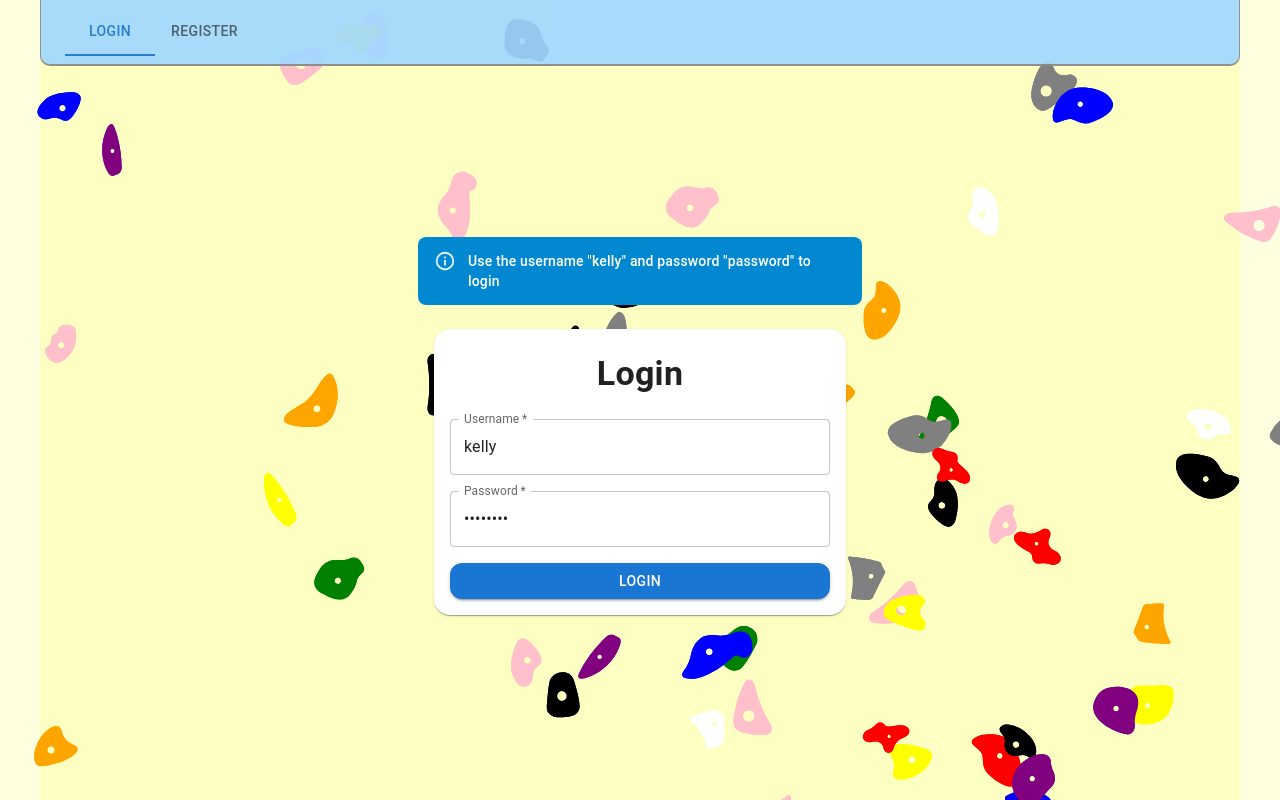
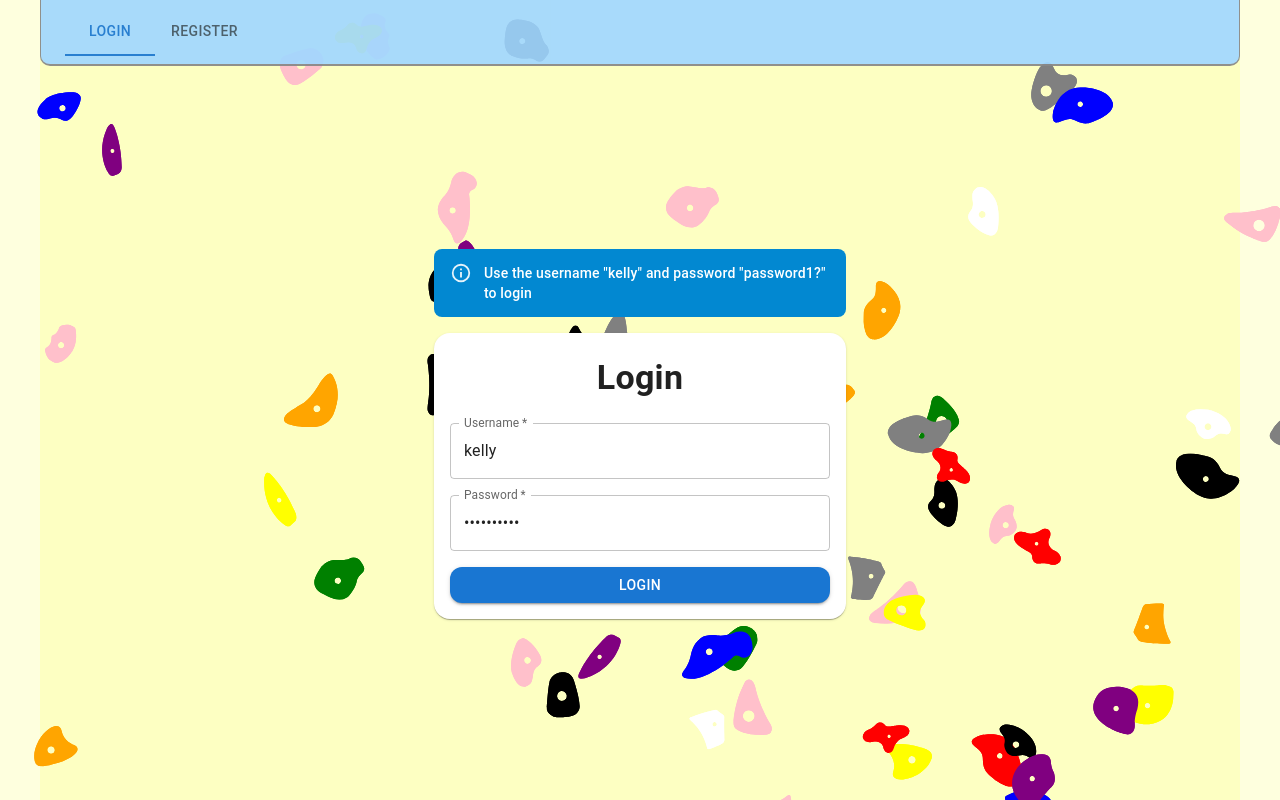
Before and after one commit to kellyr27/Indoor-Climbing-Log-2.0, a React (Create React App) app: page /login in a window 1280 px wide. Built offline with nearby package versions, Linux system fonts and the light colour scheme.

Commit message:
Minor improvements for production

```diff
--- a/src/App.js
+++ b/src/App.js
@@ -1,5 +1,4 @@
 import './App.css';
-import { BrowserRouter as Router } from 'react-router-dom';
 import AppRoutes from './routes/AppRoutes'
 import { AuthProvider } from './context/AuthContext';
 import {HoldsBackgroundProvider} from './context/HoldsBackgroundContext';
--- a/src/pages/AscentPage/components/AscentCard.js
+++ b/src/pages/AscentPage/components/AscentCard.js
@@ -109,7 +109,7 @@ const AscentCard = () => {
                 <Button variant="contained" color="primary" onClick={handleEditClick} sx={{borderRadius: 3}}>
                     Edit
                 </Button>
-                <Button variant="contained" color="warning" onClick={handleClickOpen} sx={{borderRadius: 3}}>
+                <Button variant="contained" style={{backgroundColor: 'red', color: 'white'}} onClick={handleClickOpen} sx={{borderRadius: 3}}>
                     Delete
                 </Button>
             </CardActions>
@@ -130,7 +130,7 @@ const AscentCard = () => {
                     <Button onClick={handleClose}>
                         Cancel
                     </Button>
-                    <Button onClick={handleDelete} color="warning">
+                    <Button onClick={handleDelete}>
                         Delete
                     </Button>
                 </DialogActions>
--- a/src/pages/AscentsPage/AscentsPage.js
+++ b/src/pages/AscentsPage/AscentsPage.js
@@ -36,8 +36,6 @@ const AscentsPage = () => {
                     routeGrade: item.route.grade,
                     routeColour: item.route.colour,
                 }));
-
-                console.log('dataWithIds', dataWithIds)
 
                 // Sort the data by date then by createdAt
                 const sortedData = dataWithIds.sort((a, b) => {
--- a/src/pages/EditAscentPage/EditAscentPage.js
+++ b/src/pages/EditAscentPage/EditAscentPage.js
@@ -6,9 +6,7 @@ import { useNavigate, useParams } from 'react-router-dom';
 import baseUrl from '../../utils/baseUrl';
 import { useSnackbar } from 'notistack';
 import Template3 from '../../templates/Template3';
-/**
- * TODO: Remove the word INPUT
- */
+
 
 function getTodayDate() {
     const today = new Date();
--- a/src/pages/LoginPage/LoginPage.js
+++ b/src/pages/LoginPage/LoginPage.js
@@ -17,7 +17,7 @@ const LoginPage = () => {
     const { setIsAuthenticated } = useAuthContext();
 
     const [username, setUsername] = useState('kelly');
-    const [password, setPassword] = useState('password');
+    const [password, setPassword] = useState('password1?');
 
     const handleSubmit = async (event) => {
         event.preventDefault();
@@ -47,8 +47,8 @@ const LoginPage = () => {
 
     return (
         <Template3>
-            <Alert variant="filled" severity="info" sx={{mb: 3, borderRadius: 2}}>
-                    Use the username "kelly" and password "password" to login
+            <Alert variant="filled" severity="info" sx={{ borderRadius: 2, m: 2}}>
+                    Use the username "kelly" and password "password1?" to login
             </Alert>
             <Paper sx={{ p: 2, borderRadius: 4, m: 2 }}>
                 <Typography variant="h4" align="center" sx={{ mt: 1, mb: 3, fontWeight: 'bold' }}>
--- a/src/routes/AppRoutes.js
+++ b/src/routes/AppRoutes.js
@@ -28,7 +28,6 @@ export const PublicRoute = ({ children }) => {
 };
 
 const AppRoutes = () => {
-    const { isAuthenticated } = useAuthContext();
 
 
     return (
```
Also changed, not shown: todo.txt (added).
